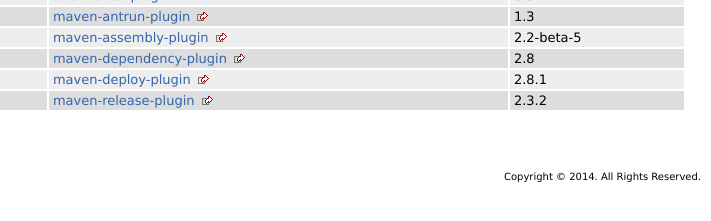
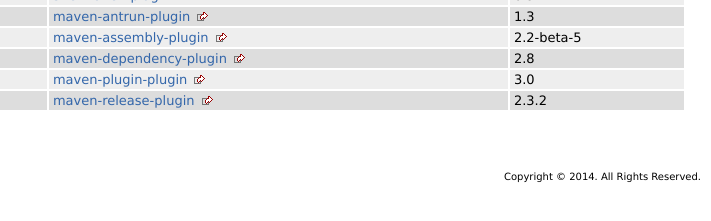
Before and after one commit to bryan-lunt/soaplabPBS, a plain HTML site: page plugin-management.html in a window 1280 px wide. Shown: the part 177-398 px from the top of the page, 569-1280 px from the left. Drawn offline with Linux system fonts and the light colour scheme.

Commit message:
Maven artifacts for 0.0.1-SNAPSHOT

```diff
--- a/plugin-management.html
+++ b/plugin-management.html
@@ -123,8 +123,8 @@
 <td>2.8</td></tr>
 <tr class="b">
 <td>org.apache.maven.plugins</td>
-<td><a class="externalLink" href="http://maven.apache.org/plugins/maven-deploy-plugin/">maven-deploy-plugin</a></td>
-<td>2.8.1</td></tr>
+<td><a class="externalLink" href="http://maven.apache.org/plugin-tools/maven-plugin-plugin/">maven-plugin-plugin</a></td>
+<td>3.0</td></tr>
 <tr class="a">
 <td>org.apache.maven.plugins</td>
 <td><a class="externalLink" href="http://maven.apache.org/plugins/maven-release-plugin/">maven-release-plugin</a></td>
```
Also changed, not shown: plugins.html (+1 -1 lines).
